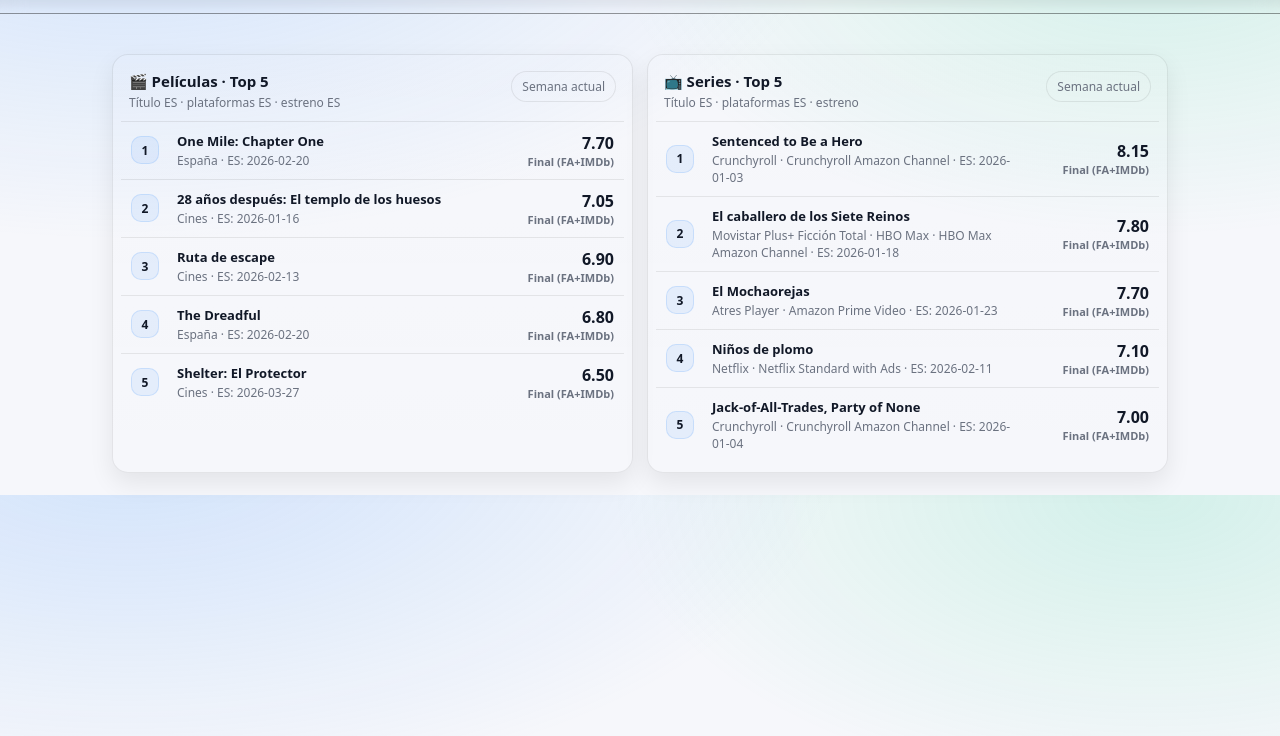
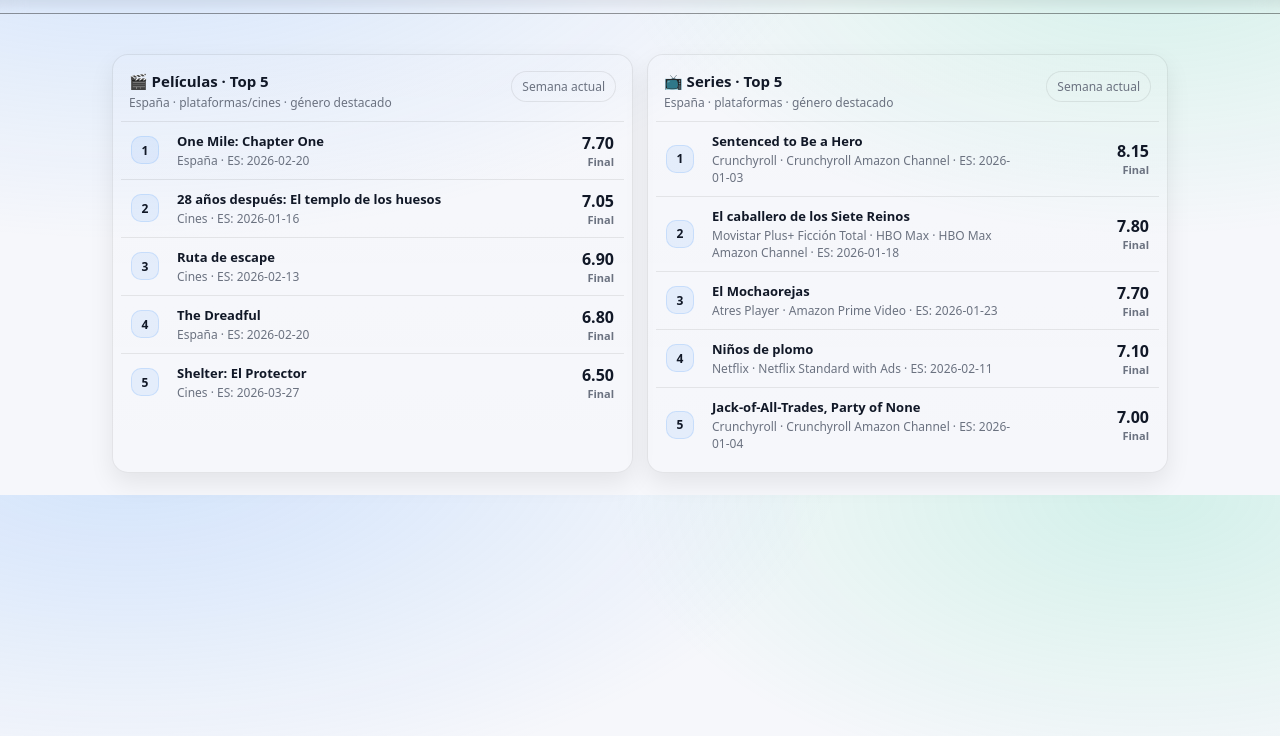
Before and after one commit to cpardogo/Series-y-Pelis, a website: page index.html in a window 1280 px wide. Shown: the part 64-800 px from the top of the page. Drawn offline with Linux system fonts and the light colour scheme.

Commit message:
Update HTML structure and content for clarity

```diff
--- a/index.html
+++ b/index.html
@@ -97,7 +97,7 @@
     <div class="topbar">
       <div>
         <h1>Radar semanal</h1>
-        <div class="sub">Top 5 en España · hoy: <b>IMDb + FA</b> (RT/Metacritic mañana)</div>
+        <div class="sub">Top 5 en España · título FA (si existe) + géneros TMDb · link a FA/IMDb</div>
       </div>
       <div class="chips">
         <div class="chip">Última actualización: <b id="updatedAt">—</b></div>
@@ -113,7 +113,7 @@
         <div class="hd">
           <div>
             <h2>🎬 Películas · Top 5</h2>
-            <div class="meta">Título ES · plataformas ES · estreno ES</div>
+            <div class="meta">España · plataformas/cines · género destacado</div>
           </div>
           <span class="pill">Semana actual</span>
         </div>
@@ -124,7 +124,7 @@
         <div class="hd">
           <div>
             <h2>📺 Series · Top 5</h2>
-            <div class="meta">Título ES · plataformas ES · estreno</div>
+            <div class="meta">España · plataformas · género destacado</div>
           </div>
           <span class="pill">Semana actual</span>
         </div>
@@ -135,23 +135,32 @@
 
   <script>
     function rowHTML(item){
-      const platforms = Array.isArray(item.platforms) && item.platforms.length
-        ? item.platforms.join(" · ")
-        : (item.where ?? "España");
+      const platforms = Array.isArray(item.platforms) && item.platforms.length ? item.platforms.join(" · ") : "";
+      const where = item.inCinemasES
+        ? (platforms ? `Cines · ${platforms}` : "Cines")
+        : (platforms || item.where || "España");
 
       const release = item.releaseES ? ` · ES: ${item.releaseES}` : "";
-      const fa = (typeof item.fa === "number") ? item.fa.toFixed(1) : "—";
-      const imdb = (typeof item.imdb === "number") ? item.imdb.toFixed(1) : "—";
+
+      const genres = Array.isArray(item.genres) && item.genres.length
+        ? ` · <b>${item.genres.slice(0,3).join(" / ")}</b>`
+        : "";
+
+      const href = item.faUrl || item.imdbUrl || null;
+      const titleHTML = href
+        ? `<a href="${href}" target="_blank" rel="noopener noreferrer" style="color:inherit;text-decoration:none">${item.title ?? "—"} ↗</a>`
+        : (item.title ?? "—");
+
       const final = (typeof item.final === "number") ? item.final.toFixed(2) : "—";
 
       return `
         <div class="row">
           <div class="rank">${item.rank ?? ""}</div>
           <div class="title">
-            <b>${item.title ?? "—"}</b>
-            <span>${platforms}${release}</span>
+            <b>${titleHTML}</b>
+            <span>${where}${release}${genres}</span>
           </div>
-          <div class="score">${final}<small>Final (FA+IMDb)</small></div>
+          <div class="score">${final}<small>Final</small></div>
         </div>
       `;
     }
```
